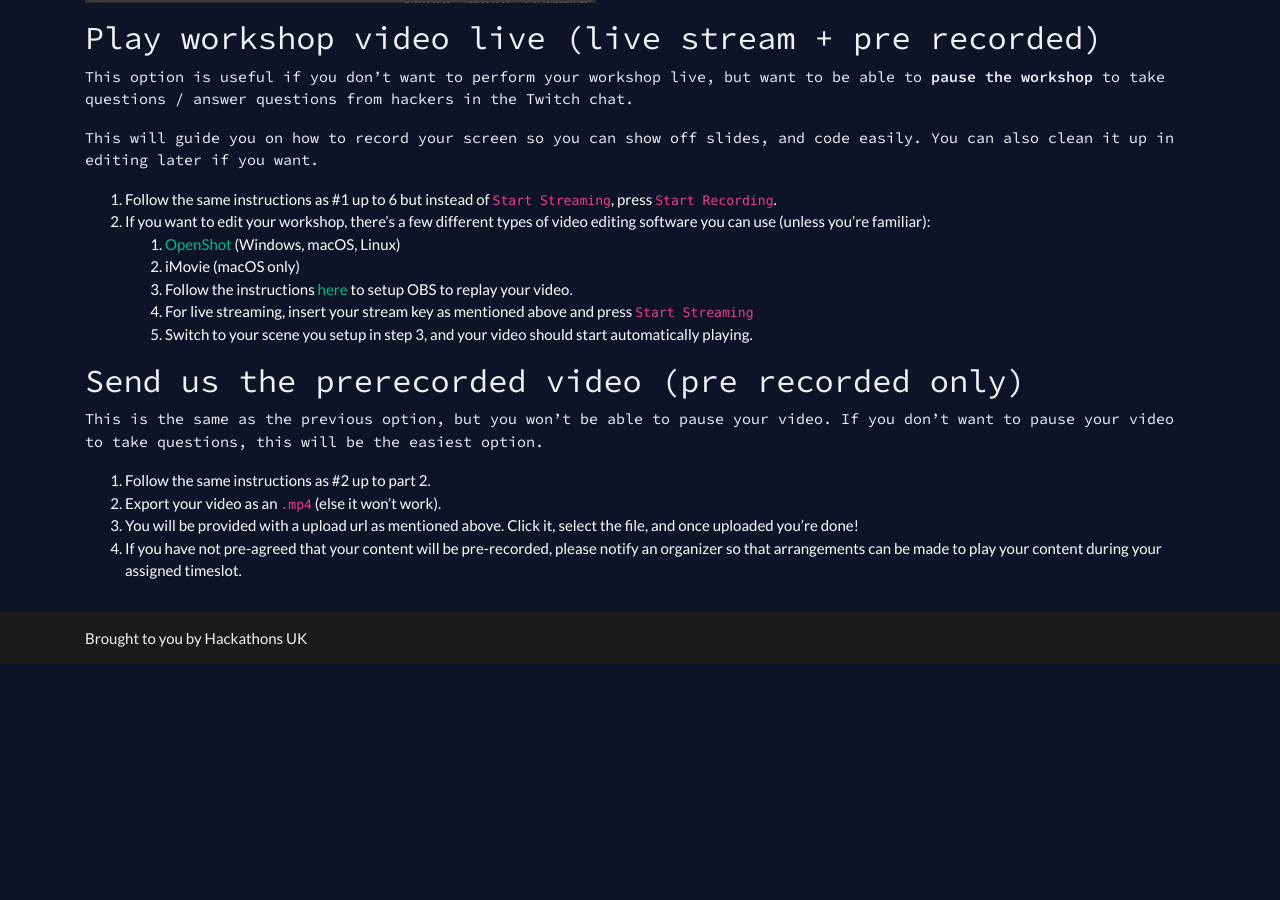
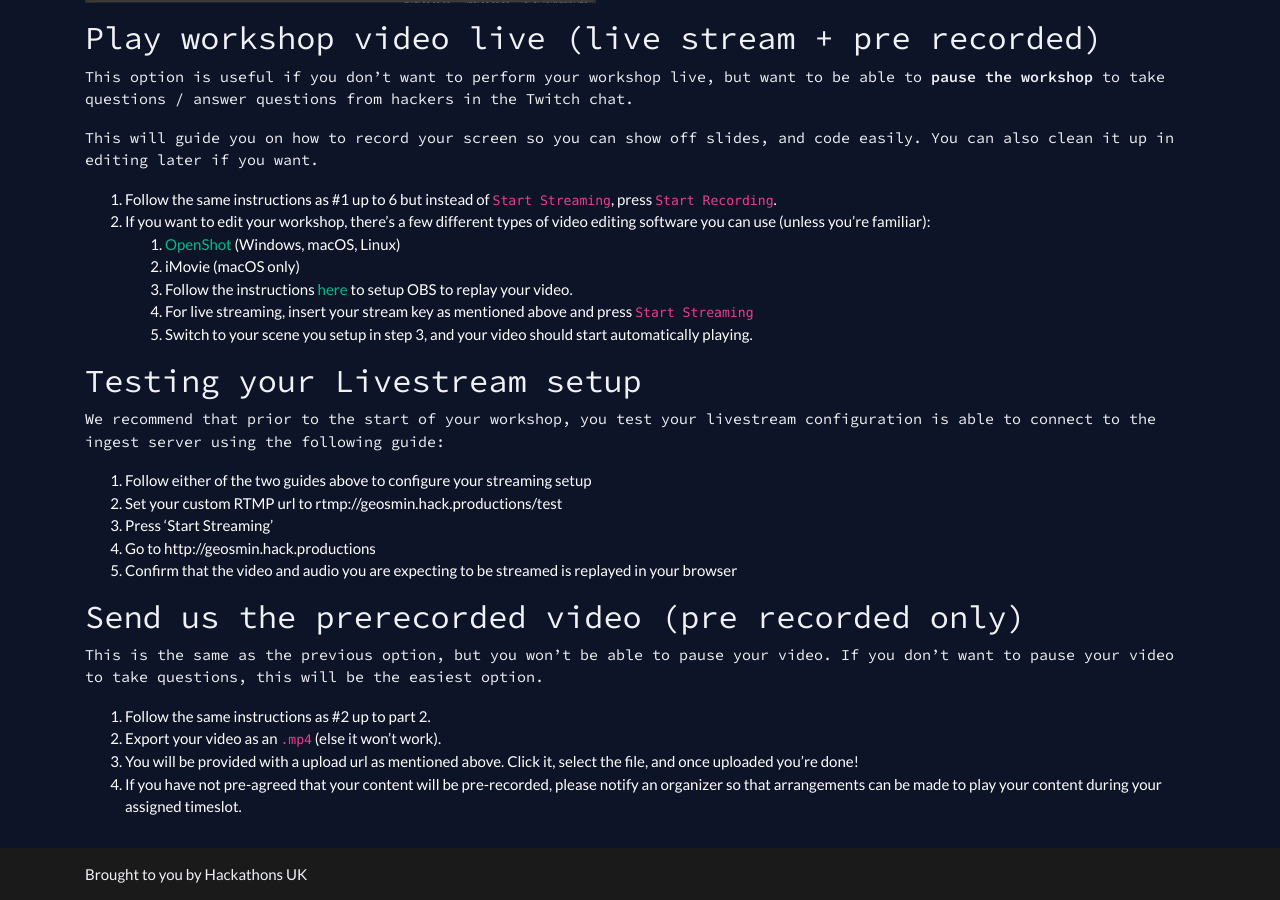
Before and after one commit to HackQuarantine/hq-website, a Jekyll site: the page built from workshops.md, in a window 1280 px wide and 900 px high, scrolled down 1076 px. Built offline with Jekyll 4.4.1, drawn with Linux system fonts in a browser that asks for light colours; nearby versions of some CDN libraries; before the commit the page ends 1740 px from its top, so only the background shows below that.

Commit message:
Update workshops.md

```diff
--- a/workshops.md
+++ b/workshops.md
@@ -50,6 +50,16 @@ This will guide you on how to record your screen so you can show off slides, and
    4. For live streaming, insert your stream key as mentioned above and press `Start Streaming`
    5. Switch to your scene you setup in step 3, and your video should start automatically playing.
 
+### Testing your Livestream setup
+
+We recommend that prior to the start of your workshop, you test your livestream configuration is able to connect to the ingest server using the following guide:
+
+  1. Follow either of the two guides above to configure your streaming setup
+  2. Set your custom RTMP url to rtmp://geosmin.hack.productions/test
+  3. Press 'Start Streaming'
+  3. Go to http://geosmin.hack.productions
+  4. Confirm that the video and audio you are expecting to be streamed is replayed in your browser
+
 ### Send us the prerecorded video (pre recorded only)
 
 This is the same as the previous option, but you won't be able to pause your video. If you don't want to pause your video to take questions, this will be the easiest option.
```
